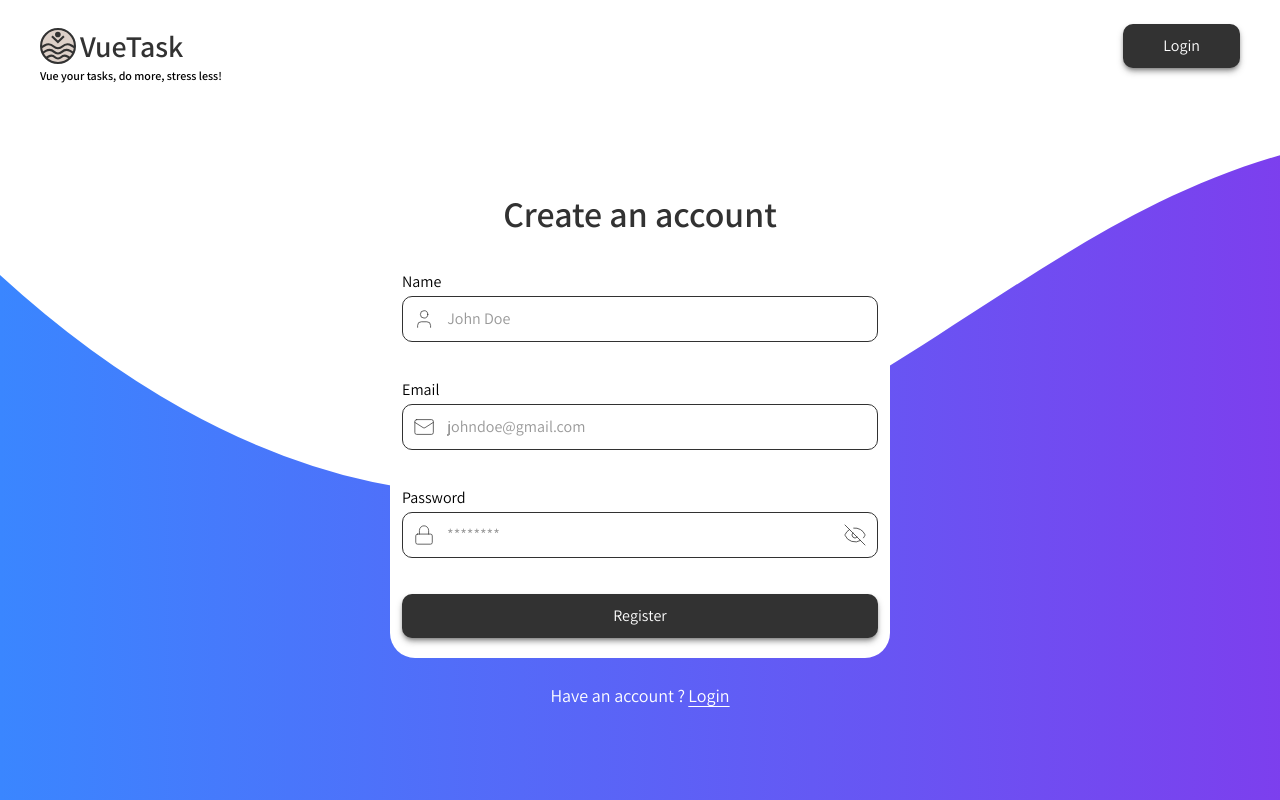
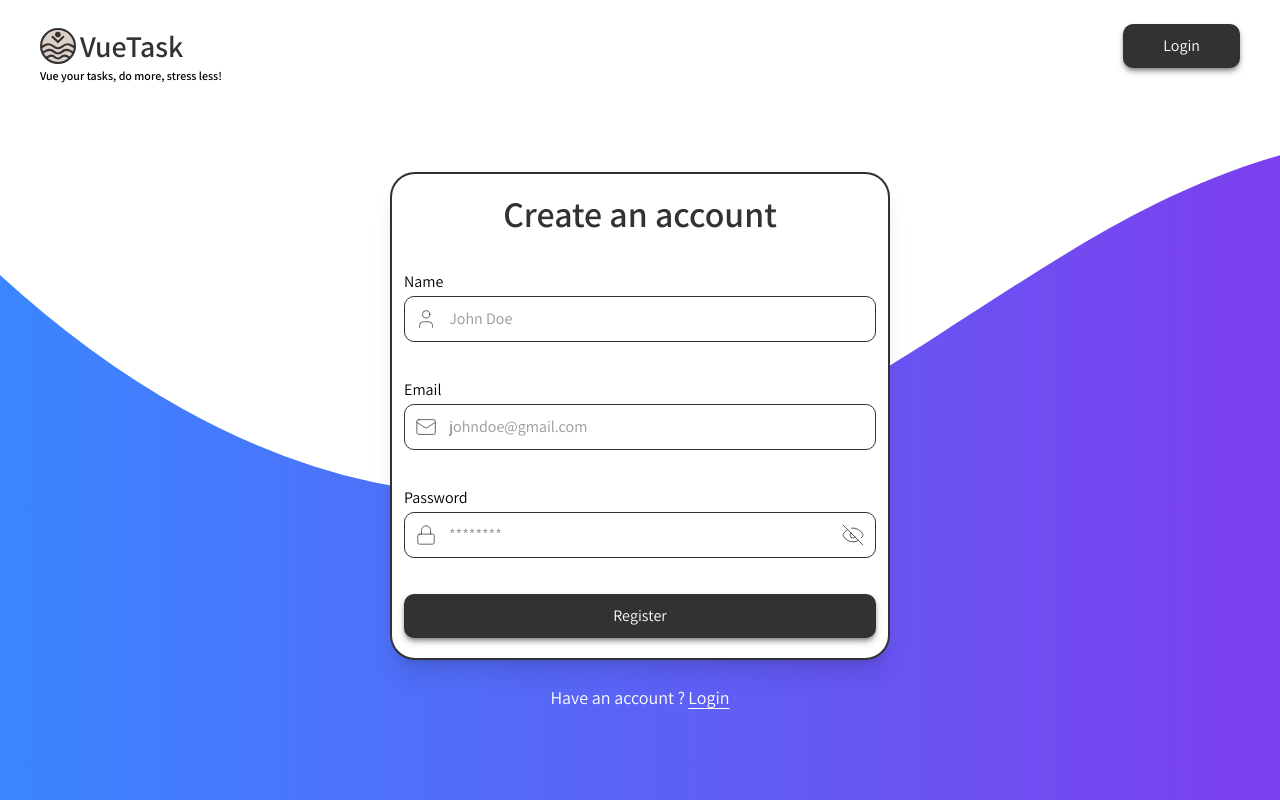
Before and after one commit to pablomds/vuetask, a Vue app in the folder frontend/: page / in a window 1280 px wide. Built offline with nearby package versions, Linux system fonts and the light colour scheme.

Commit message:
Disable scroll

```diff
--- a/frontend/src/views/Register.vue
+++ b/frontend/src/views/Register.vue
@@ -40,10 +40,10 @@ const goTo = () => router.push('/login')
 </script>
 
 <template>
-    <div class="h-screen w-screen flex flex-col justify-between px-6">
+    <div class="h-screen w-screen overflow-hidden flex flex-col justify-between px-6">
         <NavBar buttonLabel="Login" routePath="/login" />
         <form @submit.prevent="submitForm" class="flex flex-col items-center gap-y-6">
-            <div class="bg-white rounded-[25px] w-[342px] md:w-[500px] flex flex-col gap-y-9 px-3 py-5">
+            <div class="bg-white rounded-[25px] w-[342px] md:w-[500px] flex flex-col gap-y-9 px-3 py-5 shadow-xl border-2 border-primary-black">
                 <h1 class="text-4xl font-semibold text-primary-black text-center">Create an account</h1>
                 <div class="flex flex-col gap-y-0.5">
                     <label class="text-base" for="name">Name <span v-if="nameError" class="text-red-500 text-sm italic">* {{ nameError }}</span></label>
```
